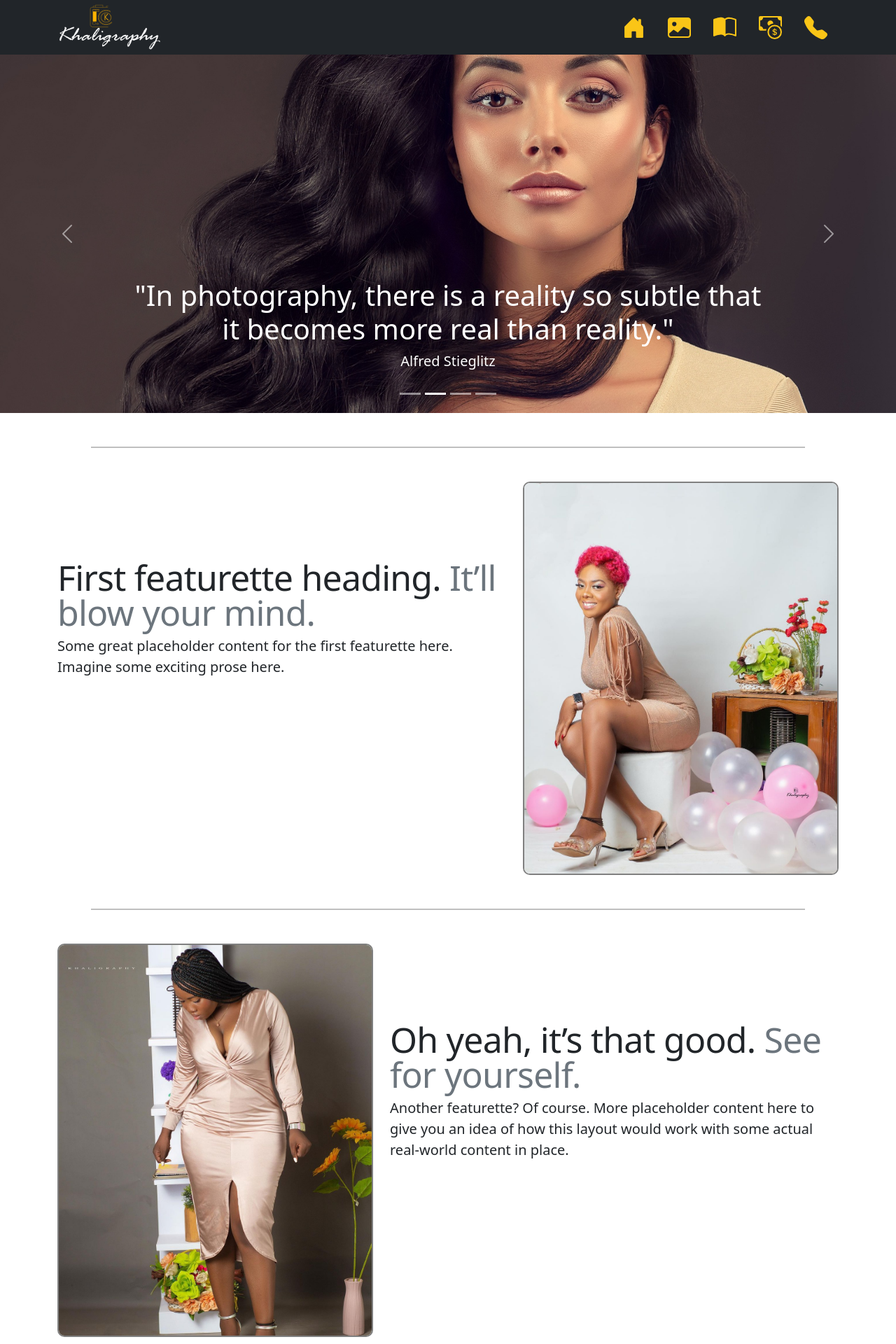
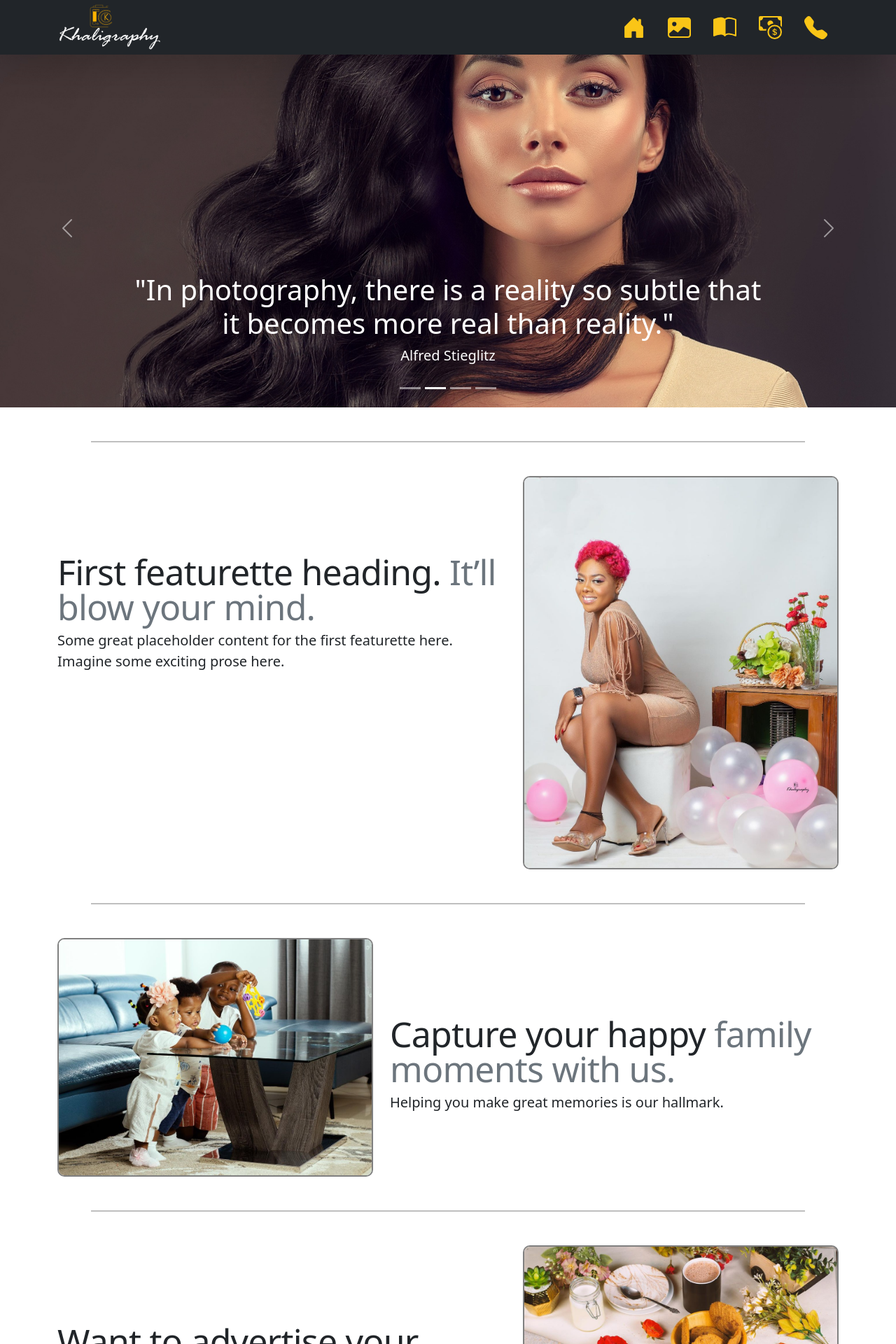
Before and after one commit to mkbad/khaligraphy, a Flask app: page / in a window 1280 px wide. Shown: the top 1920 px of the page at 70% size. Run offline with Flask 2, Linux system fonts and the light colour scheme; some libraries are stand-ins or nearby versions.

Commit message:
header fixed

```diff
--- a/static/css/cstyles.css
+++ b/static/css/cstyles.css
@@ -9,7 +9,7 @@ html {
 }
 
 body {
-    /*padding-top: 70px;*/
+    padding-top: 70px;
 
 }
 
--- a/templates/base.html
+++ b/templates/base.html
@@ -41,16 +41,16 @@
     </header>
     -->
 
-    <header>
-        <div class="px-5 py-1 text-bg-dark">
+    <header class="fixed-top shadow-lg">
+        <div class="px-1 py-1 text-bg-dark">
             <div class="container">
                 <div class="d-flex flex-wrap align-items-center justify-content-center justify-content-lg-start">
                     <a href="/"
-                        class="col-sm-5 d-flex align-items-center my-2 my-lg-0 me-lg-auto text-white text-decoration-none">
+                        class="col-md-3 d-flex align-items-center my-2 my-lg-0 me-lg-auto text-white text-decoration-none">
                         <img src="/static/images/khalicoloredcopy.png" class="khalilogo">
                     </a>
 
-                    <ul class="nav col-sm-7 col-lg-auto my-0 justify-content-center my-md-0 text-small">
+                    <ul class="nav col-md-9 col-lg-auto my-0 justify-content-center my-md-0 text-small">
                         <li>
                             <a href="/" class="nav-link" id="tooltip">
                                 <img src="/static/images/header/home.svg" width="33px" height="33px" class="hd-icon">
--- a/templates/gallery.html
+++ b/templates/gallery.html
@@ -75,7 +75,7 @@
         <div class="col">
             <div class="card card-cover h-100 overflow-hidden text-bg-dark rounded-4 shadow-lg"
                 style="background-image: url('');">
-                <img src="/static/images/gallery/c5.jpg">
+                <img src="/static/images/gallery/c11.jpg">
             </div>
         </div>
 
@@ -124,7 +124,7 @@
         <div class="col">
             <div class="card card-cover h-100 overflow-hidden text-bg-dark rounded-4 shadow-lg"
                 style="background-image: url('');">
-                <img src="/static/images/gallery/c2.jpg">
+                <img src="/static/images/gallery/c13.jpg">
             </div>
         </div>
 
--- a/templates/index.html
+++ b/templates/index.html
@@ -94,13 +94,12 @@
 
     <div class="row featurette">
         <div class="col-md-7 order-md-2">
-            <h2 class="featurette-heading fw-normal lh-1">Oh yeah, it’s that good. <span class="text-muted">See for
-                    yourself.</span></h2>
-            <p class="lead">Another featurette? Of course. More placeholder content here to give you an idea of how this
-                layout would work with some actual real-world content in place.</p>
+            <h2 class="featurette-heading fw-normal lh-1">Capture your happy <span class="text-muted">family moments
+                    with us.</span></h2>
+            <p class="lead">Helping you make great memories is our hallmark.</p>
         </div>
         <div class="col-md-5 order-md-1">
-            <img class="featurette-image img-fluid mx-auto" src="/static/images/gallery/c3.jpg">
+            <img class="featurette-image img-fluid mx-auto" src="/static/images/gallery/c12.jpg">
 
         </div>
     </div>
@@ -109,14 +108,12 @@
 
     <div class="row featurette">
         <div class="col-md-7">
-            <h2 class="featurette-heading fw-normal lh-1">And lastly, this one. <span
-                    class="text-muted">Checkmate.</span></h2>
-            <p class="lead">And yes, this is the last block of representative placeholder content. Again, not really
-                intended to be actually read, simply here to give you a better view of what this would look like with
-                some actual content. Your content.</p>
+            <h2 class="featurette-heading fw-normal lh-1">Want to advertise your products?<span class="text-muted"> Say
+                    no more.</span></h2>
+            <p class="lead">Suprised? We shoot products too.</p>
         </div>
         <div class="col-md-5">
-            <img class="featurette-image img-fluid mx-auto" src="/static/images/gallery/c2.jpg">
+            <img class="featurette-image img-fluid mx-auto" src="/static/images/gallery/prod.jpg">
 
         </div>
     </div>
```
Also changed, not shown: static/images/gallery/c11.jpg (added), static/images/gallery/c12.jpg (added), static/images/gallery/c13.jpg (added), static/images/gallery/prod.jpg (added).
